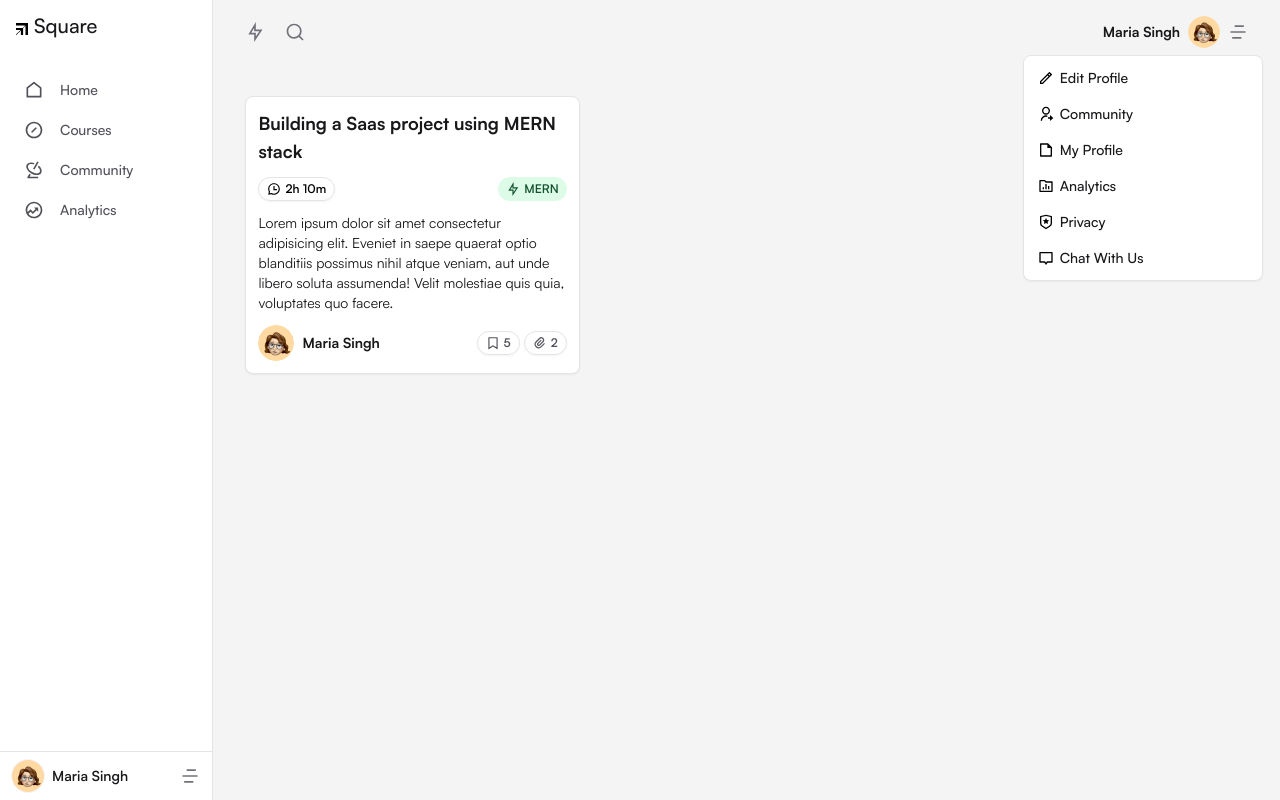
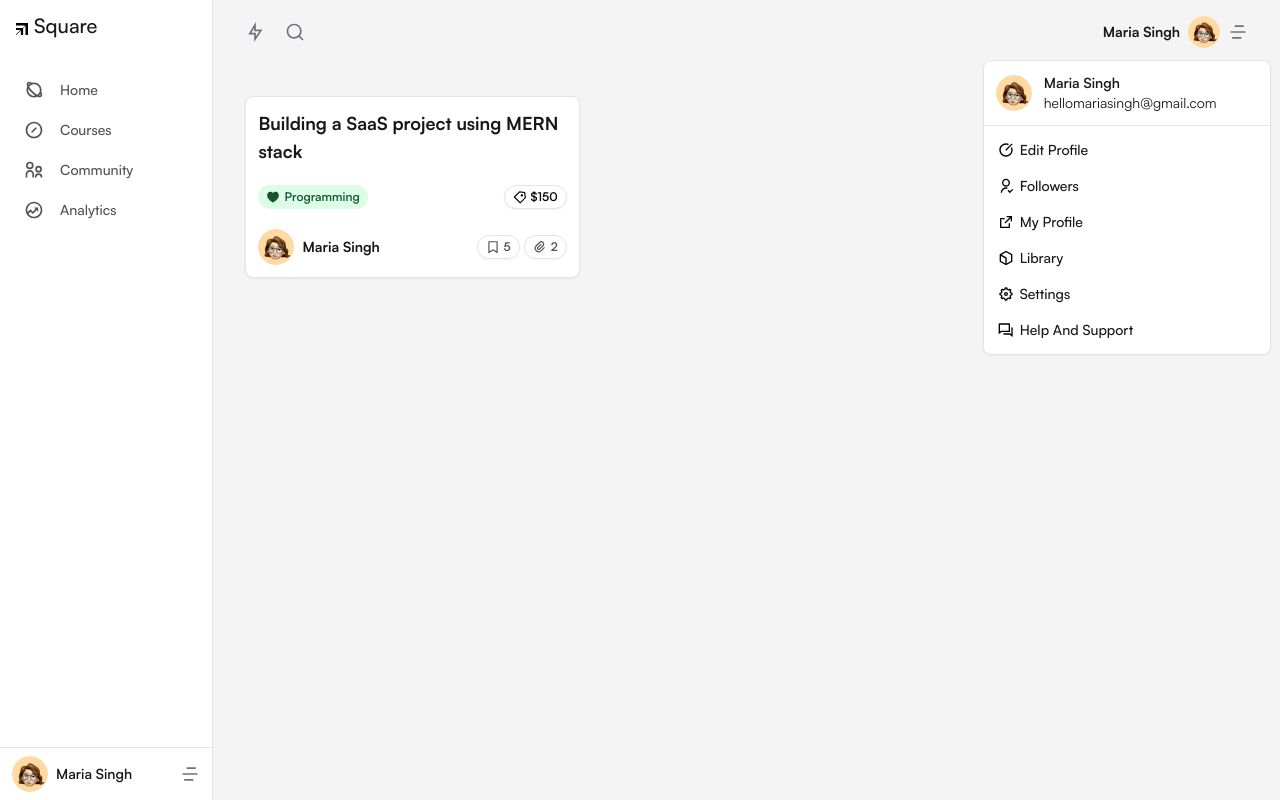
Before and after one commit to devbylanre/technical-sqaure, a React (Create React App) app: page /app in a window 1280 px wide. Both pictures are taken after a click on the icon 1238 px from the left and 32 px from the top of the page. Built offline with nearby package versions, Linux system fonts and the light colour scheme.

Commit message:
made UI improvemnts

```diff
--- a/src/components/templates/Post.tsx
+++ b/src/components/templates/Post.tsx
@@ -1,43 +1,37 @@
 import Heading from '../ui/typo/Heading';
 import {
-  RiChatHistoryLine,
-  RiFlashlightLine,
+  RiHeart3Fill,
   RiBookmarkLine,
   RiAttachment2,
+  RiPriceTag3Line,
 } from 'react-icons/ri';
 import Badge from '../ui/Badge';
 import { Avatar, AvatarFallback } from '../ui/Avatar';
 import Button from '../ui/Button';
-import Paragraph from '../ui/typo/Paragraph';
 
 export const Post = () => {
   return (
-    <div className='flex flex-col w-full col-span-4 p-3 bg-white border rounded-lg shadow-sm border-zinc-200 gap-y-3'>
+    <div className='flex flex-col w-full col-span-4 p-3 bg-white border rounded-lg shadow-sm border-zinc-200 gap-y-5'>
       <Heading className='text-base font-bold md:text-lg'>
-        Building a Saas project using MERN stack
+        Building a SaaS project using MERN stack
       </Heading>
 
       <div className='inline-flex justify-between w-full'>
-        <Badge isVisible>
-          <RiChatHistoryLine className='w-3.5 h-3.5' />
-          2h 10m
-        </Badge>
         <Badge
           variant='success'
           isVisible
         >
-          <RiFlashlightLine className='w-3.5 h-3.5' />
-          MERN
+          <RiHeart3Fill className='w-3.5 h-3.5' />
+          Programming
         </Badge>
-      </div>
 
-      <div>
-        <Paragraph className='text-sm'>
-          Lorem ipsum dolor sit amet consectetur adipisicing elit. Eveniet in
-          saepe quaerat optio blanditiis possimus nihil atque veniam, aut unde
-          libero soluta assumenda! Velit molestiae quis quia, voluptates quo
-          facere.
-        </Paragraph>
+        <Badge
+          variant='outline'
+          isVisible
+        >
+          <RiPriceTag3Line className='w-3.5 h-3.5' />
+          $150
+        </Badge>
       </div>
 
       <div className='inline-flex items-center justify-between'>
--- a/src/components/ui/Badge.tsx
+++ b/src/components/ui/Badge.tsx
@@ -18,7 +18,7 @@ const badgeVariants = {
   initialClassName:
     'inline-flex items-center px-2 h-6 rounded-full w-fit gap-x-1 font-semibold text-xs',
   variants: {
-    outline: 'bg-none border border-zinc-200 shadow-sm',
+    outline: 'bg-white border border-zinc-200 shadow-sm',
     success: 'bg-green-100 text-green-900',
     danger: 'bg-red-100 text-red-900',
     warning: 'bg-amber-100 text-amber-900',
--- a/src/components/ui/Dropdown.tsx
+++ b/src/components/ui/Dropdown.tsx
@@ -15,8 +15,8 @@ const Dropdown = (props: DropdownProps) => {
   return (
     <motion.div
       className={twMerge(
-        className,
-        'w-[240px] rounded-lg p-1.5 absolute bg-white border-zinc-200 border shadow-sm'
+        'w-[240px] rounded-lg absolute bg-white border-zinc-200 border shadow-sm',
+        className
       )}
       {...rest}
     >
--- a/src/layouts/dashboard/Header.tsx
+++ b/src/layouts/dashboard/Header.tsx
@@ -1,54 +1,10 @@
 import { useState } from 'react';
-import {
-  RiFlashlightLine,
-  RiSearchLine,
-  RiMenu4Line,
-  RiPencilLine,
-  RiUserShared2Line,
-  RiChat2Line,
-  RiFolderChartLine,
-  RiShieldStarLine,
-  RiFile3Line,
-} from 'react-icons/ri';
+import { RiFlashlightLine, RiSearchLine, RiMenu4Line } from 'react-icons/ri';
 import Heading from '../../components/ui/typo/Heading';
-import Dropdown from '../../components/ui/Dropdown';
-import Paragraph from '../../components/ui/typo/Paragraph';
-import { AnimatePresence } from 'framer-motion';
+import { UserDropdown } from './dropdown/UserDropdown';
 
 const Header = () => {
   const [showDropdown, setShowDropdown] = useState<boolean>(false);
-
-  type OptionProps = {
-    title: string;
-    icon: React.ReactNode;
-  };
-
-  const options: OptionProps[] = [
-    {
-      title: 'Edit Profile',
-      icon: <RiPencilLine />,
-    },
-    {
-      title: 'Community',
-      icon: <RiUserShared2Line />,
-    },
-    {
-      title: 'My profile',
-      icon: <RiFile3Line />,
-    },
-    {
-      title: 'Analytics',
-      icon: <RiFolderChartLine />,
-    },
-    {
-      title: 'Privacy',
-      icon: <RiShieldStarLine />,
-    },
-    {
-      title: 'Chat with us',
-      icon: <RiChat2Line />,
-    },
-  ];
 
   const iconClassName: string =
     'w-5 h-5 transition-all duration-200 ease-in-out cursor-pointer fill-zinc-500 hover:fill-zinc-900';
@@ -60,7 +16,8 @@ const Header = () => {
         <RiSearchLine className={iconClassName} />
       </div>
 
-      <div className='relative inline-flex items-center gap-x-2'>
+      <div className='relative'>
+        <div className='inline-flex items-center gap-x-2'>
           <Heading className='text-sm font-bold'>Maria Singh</Heading>
           <img
             src='/assets/images/user.png'
@@ -71,28 +28,9 @@ const Header = () => {
             className={iconClassName}
             onClick={() => setShowDropdown(!showDropdown)}
           />
-        <AnimatePresence>
-          {showDropdown && (
-            <Dropdown
-              className='flex flex-col gap-y-1'
-              animate={{ y: [120, 136], x: -80, opacity: [0, 1] }}
-              exit={{ y: [136, 144], opacity: [1, 0] }}
-              isVisible={showDropdown}
-            >
-              {options.map((option, i) => (
-                <div
-                  key={i}
-                  className='inline-flex items-center py-1.5 px-2 capitalize hover:bg-zinc-100 rounded-md cursor-pointer gap-x-1.5'
-                >
-                  {option.icon}
-                  <Paragraph className='text-sm font-medium'>
-                    {option.title}
-                  </Paragraph>
         </div>
-              ))}
-            </Dropdown>
-          )}
-        </AnimatePresence>
+
+        <UserDropdown showDropdown={showDropdown} />
       </div>
     </div>
   );
--- a/src/layouts/dashboard/Menu.tsx
+++ b/src/layouts/dashboard/Menu.tsx
@@ -1,8 +1,8 @@
 import {
   RiCompass4Line,
-  RiRadarLine,
+  RiParentLine,
   RiFundsLine,
-  RiHomeLine,
+  RiPlanetLine,
 } from 'react-icons/ri';
 import Paragraph from '../../components/ui/typo/Paragraph';
 import { twMerge } from 'tailwind-merge';
@@ -15,7 +15,7 @@ const items = {
     {
       name: 'Home',
       url: '',
-      icon: <RiHomeLine className={iconClassName} />,
+      icon: <RiPlanetLine className={iconClassName} />,
     },
     {
       name: 'Courses',
@@ -25,7 +25,7 @@ const items = {
     {
       name: 'Community',
       url: 'square',
-      icon: <RiRadarLine className={iconClassName} />,
+      icon: <RiParentLine className={iconClassName} />,
     },
     {
       name: 'Analytics',
--- a/src/layouts/dashboard/Sidebar.tsx
+++ b/src/layouts/dashboard/Sidebar.tsx
@@ -2,6 +2,7 @@ import Heading from '../../components/ui/typo/Heading';
 import Logo from '../../components/ui/Logo';
 import Menu from './Menu';
 import { RiMenu4Fill } from 'react-icons/ri';
+import { Avatar, AvatarFallback } from '../../components/ui/Avatar';
 
 const Sidebar = () => {
   return (
@@ -17,10 +18,10 @@ const Sidebar = () => {
 
       {/* user profile */}
       <div className='items-center hidden px-3 py-2 border-t md:inline-flex border-t-zinc-200 gap-x-2'>
-        <img
-          className='object-cover w-8 bg-red-100 rounded-full ring-1 ring-zinc-100'
+        <Avatar
           src='/assets/images/user.png'
           alt='user'
+          fallback={<AvatarFallback>MN</AvatarFallback>}
         />
         <Heading className='flex-1 text-sm font-semibold'>Maria Singh</Heading>
         <RiMenu4Fill className='w-5 h-5 cursor-pointer fill-zinc-500 hover:fill-zinc-900' />
--- /dev/null
+++ b/src/layouts/dashboard/dropdown/DropdownDetails.tsx
@@ -0,0 +1,21 @@
+import Paragraph from '../../../components/ui/typo/Paragraph';
+import Heading from '../../../components/ui/typo/Heading';
+import { Avatar, AvatarFallback } from '../../../components/ui/Avatar';
+
+export const DropdownDetails = () => {
+  return (
+    <div className='inline-flex items-center p-3 border-b gap-x-3 border-b-zinc-200'>
+      <Avatar
+        src='/assets/images/user.png'
+        alt='User'
+        fallback={<AvatarFallback>MS</AvatarFallback>}
+      />
+      <div>
+        <Heading className='text-sm font-semibold capitalize'>
+          maria singh
+        </Heading>
+        <Paragraph className='text-sm'>hellomariasingh@gmail.com</Paragraph>
+      </div>
+    </div>
+  );
+};
--- /dev/null
+++ b/src/layouts/dashboard/dropdown/DropdownOption.tsx
@@ -0,0 +1,11 @@
+import Paragraph from '../../../components/ui/typo/Paragraph';
+// import { OptionProps } from './UserDropdown';
+
+export const DropdownOption = ({ option }: any) => {
+  return (
+    <div className='inline-flex items-center p-2 capitalize hover:bg-zinc-100 rounded-md cursor-pointer gap-x-1.5'>
+      {option.icon}
+      <Paragraph className='text-sm font-medium'>{option.title}</Paragraph>
+    </div>
+  );
+};
--- /dev/null
+++ b/src/layouts/dashboard/dropdown/UserDropdown.tsx
@@ -0,0 +1,71 @@
+import Dropdown from '../../../components/ui/Dropdown';
+import { AnimatePresence } from 'framer-motion';
+import {
+  RiEditCircleLine,
+  RiUserFollowLine,
+  RiQuestionAnswerLine,
+  RiBox1Line,
+  RiSettings5Line,
+  RiExternalLinkLine,
+} from 'react-icons/ri';
+import { DropdownOption } from './DropdownOption';
+import { DropdownDetails } from './DropdownDetails';
+
+export type OptionProps = {
+  title: string;
+  icon: React.ReactNode;
+};
+
+const options: OptionProps[] = [
+  {
+    title: 'Edit Profile',
+    icon: <RiEditCircleLine />,
+  },
+  {
+    title: 'Followers',
+    icon: <RiUserFollowLine />,
+  },
+  {
+    title: 'My profile',
+    icon: <RiExternalLinkLine />,
+  },
+  {
+    title: 'Library',
+    icon: <RiBox1Line />,
+  },
+  {
+    title: 'Settings',
+    icon: <RiSettings5Line />,
+  },
+  {
+    title: 'Help and Support',
+    icon: <RiQuestionAnswerLine />,
+  },
+];
+
+type UserDropdownProps = { showDropdown: boolean };
+
+export const UserDropdown = ({ showDropdown }: UserDropdownProps) => {
+  return (
+    <AnimatePresence>
+      {showDropdown && (
+        <Dropdown
+          className='flex flex-col w-72'
+          animate={{ y: [0, 12], x: -120, opacity: [0, 1] }}
+          exit={{ y: [12, 24], opacity: [1, 0] }}
+          isVisible={showDropdown}
+        >
+          <DropdownDetails />
+          <div className='flex flex-col p-1.5'>
+            {options.map((option, i: number) => (
+              <DropdownOption
+                key={i}
+                option={option}
+              />
+            ))}
+          </div>
+        </Dropdown>
+      )}
+    </AnimatePresence>
+  );
+};
```
Lines whose indentation alone changed are shown as unchanged.
